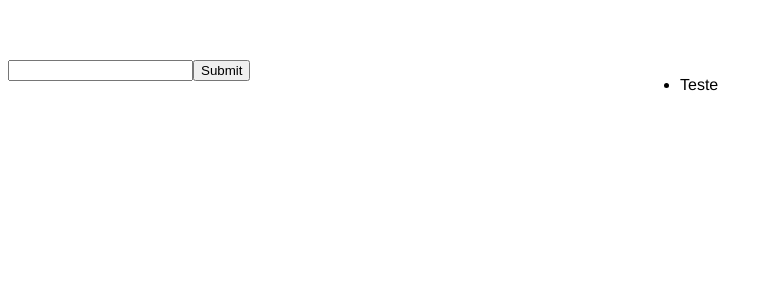
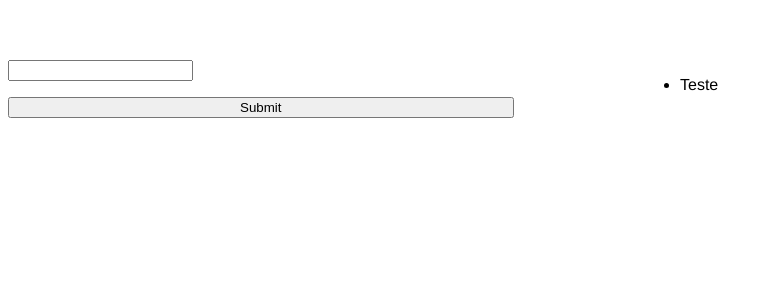
Before and after one commit to Rafaellarsa/wda-execicio, a Vue app: page / in a window 1280 px wide. Shown: the top 300 px of the page, without its empty margins (0-773 px from the left). Built offline with nearby package versions, Linux system fonts and the light colour scheme.

Commit message:
initial commit

```diff
--- a/src/components/Button.vue
+++ b/src/components/Button.vue
@@ -12,5 +12,9 @@ export default {
 </script>
 
 <style scoped>
-
+Button {
+    width: 80%;
+    justify-content: center;
+    margin-top: 1rem;
+}
 </style>
--- a/src/components/LeftScreen.vue
+++ b/src/components/LeftScreen.vue
@@ -17,7 +17,7 @@ export default {
     }
 }
 </script>
-input, Button {
+#newitem {
     width: 100%
 }
 <style scoped>
```
